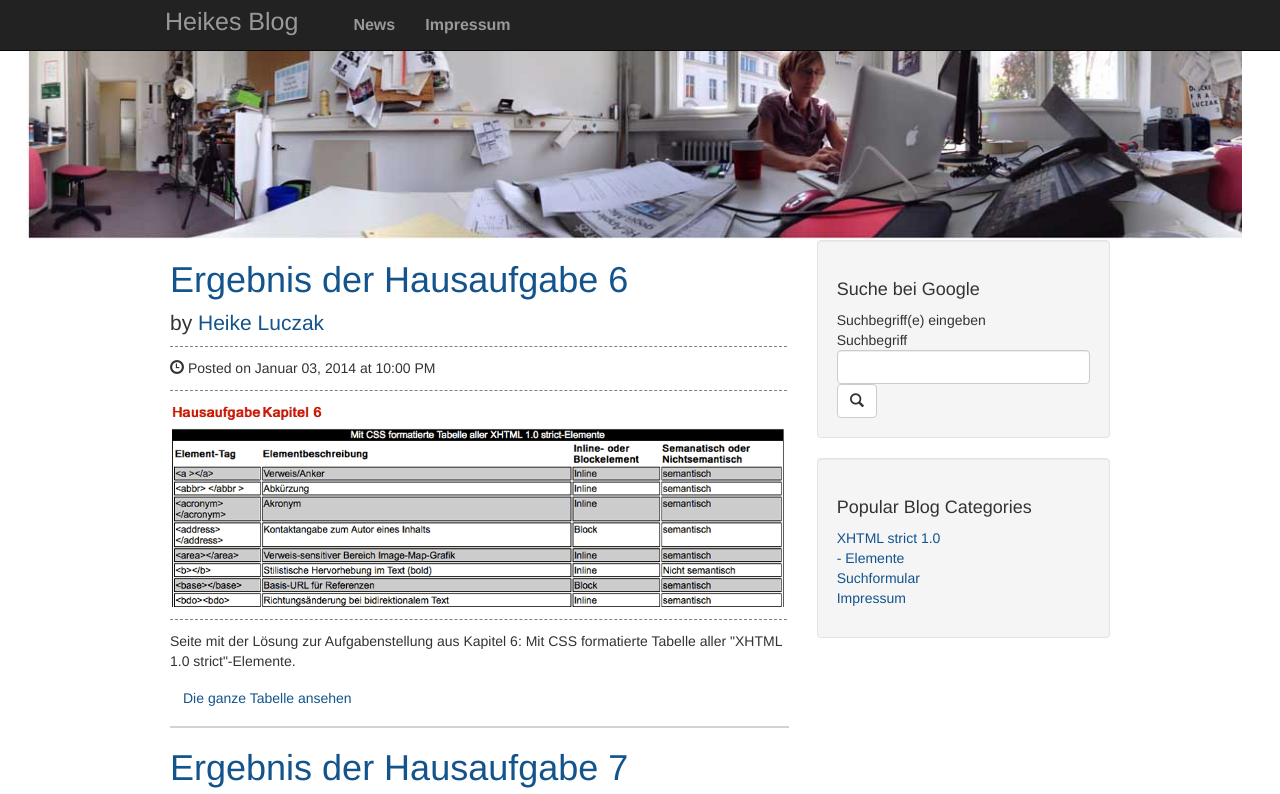
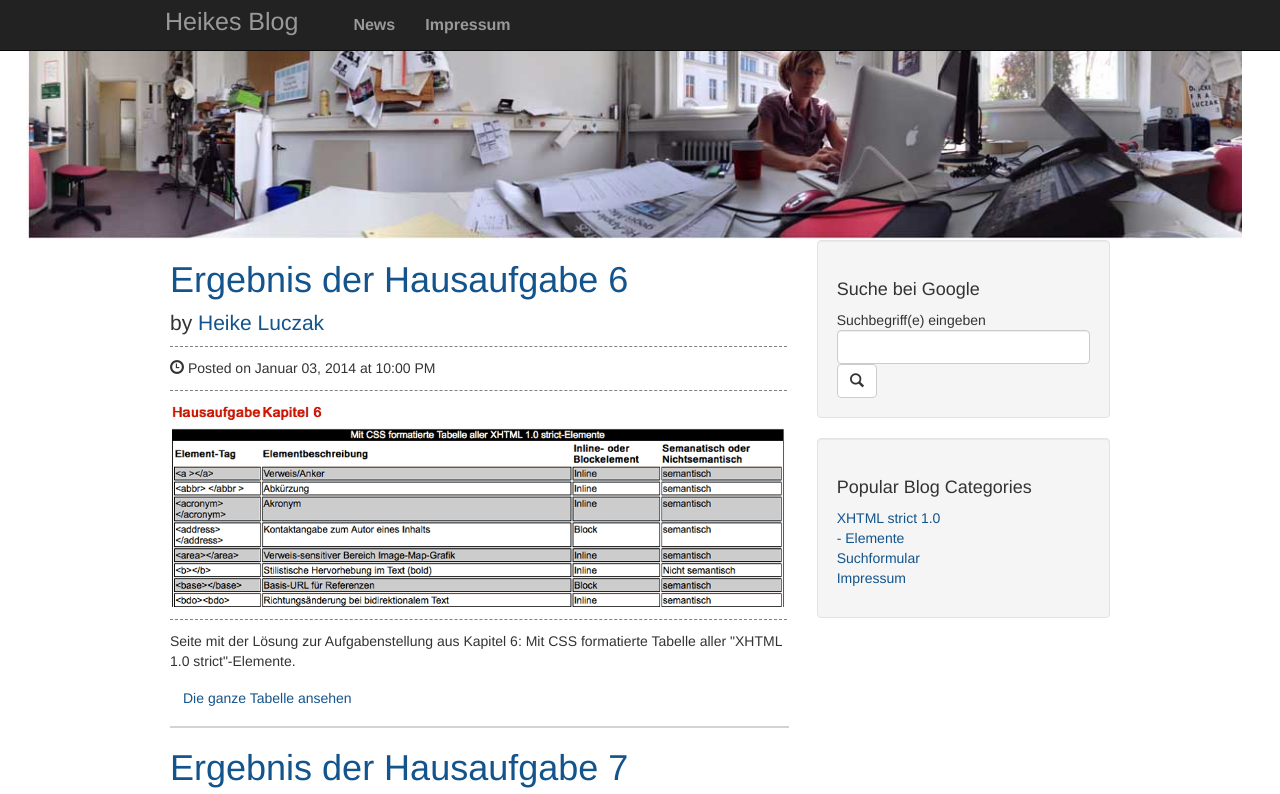
Before and after one commit to hluczak/heikeluczak, a plain HTML site: page index.html in a window 1280 px wide. Shown: the top 794 px of the page. Drawn offline with Linux system fonts and the light colour scheme.

Commit message:
HA-Ende21

```diff
--- a/index.html
+++ b/index.html
@@ -84,7 +84,7 @@
           Suchbegriff(e) eingeben
 
          <div class="input-group">
-        <label for="q">Suchbegriff</label>
+        <!--  <label for="q">Suchbegriff</label>-->
         <input name="q" type="text" id="q" value="" class="form-control">
       	<span class="input-group-btn" >
         <button class="btn btn-default" type="submit" value="Suchen"><span class="glyphicon glyphicon-search"></span></button>
```
